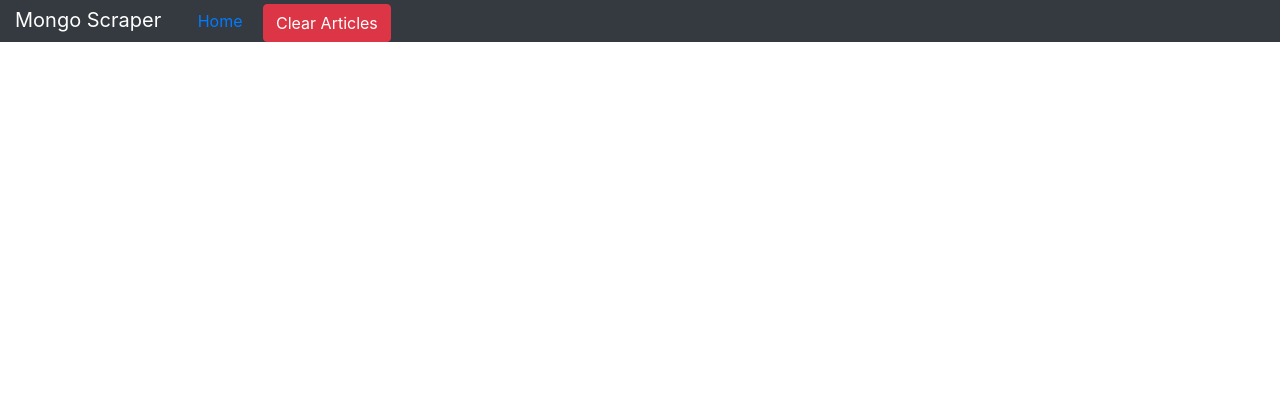
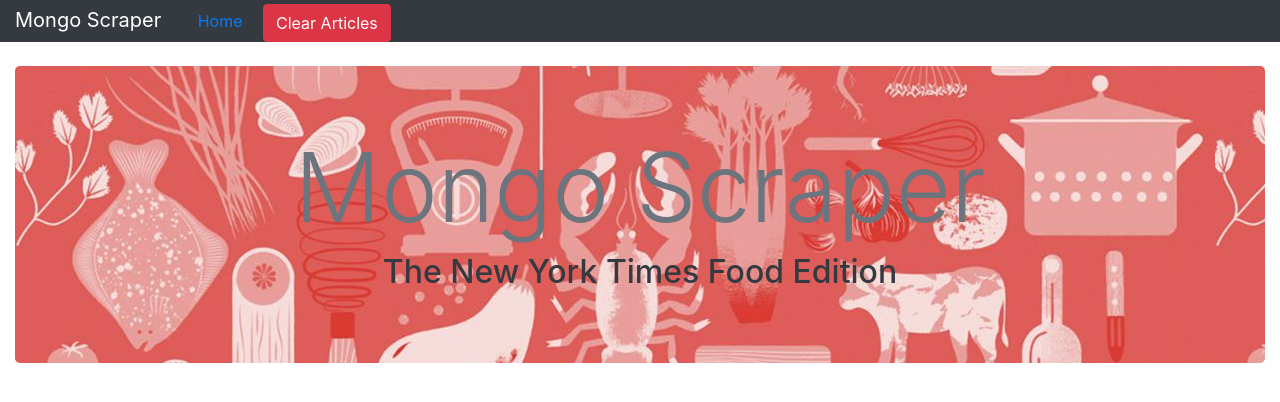
Before and after one commit to Yfatou/Scrape, a Node server app: page /saved in a window 1280 px wide. Shown: the top 402 px of the page. Run offline with Node 20, Linux system fonts and the light colour scheme; data that the repository does not hold is empty; some libraries are stand-ins or nearby versions.

Commit message:
updated saved.handlebars

```diff
--- a/controllers/routes.js
+++ b/controllers/routes.js
@@ -121,18 +121,18 @@
   // });
 
   // // Route for getting all Articles from the db
-  app.get("/articles", function(req, res) {
-    // Grab every document in the Articles collection
-    db.Article.find({})
-      .then(function(dbArticle) {
-        // If we were able to successfully find Articles, send them back to the client
-        res.json(dbArticle);
-      })
-      .catch(function(err) {
-        // If an error occurred, send it to the client
-        res.json(err);
-      });
-  });
+  // app.get("/articles", function(req, res) {
+  //   // Grab every document in the Articles collection
+  //   db.Article.find({})
+  //     .then(function(dbArticle) {
+  //       // If we were able to successfully find Articles, send them back to the client
+  //       res.json(dbArticle);
+  //     })
+  //     .catch(function(err) {
+  //       // If an error occurred, send it to the client
+  //       res.json(err);
+  //     });
+  // });
 
   // // Route for grabbing a specific Article by id, populate it with it's note
   app.get("/getNotes/:id", function(req, res) {
--- a/views/index.handlebars
+++ b/views/index.handlebars
@@ -20,7 +20,7 @@
             </div>
         </div>
     </div>
-    <div class=row>
+    <div class = row>
         <div class = "col-12">
             <div id="articles">
                 {{#each articles}}
--- a/views/saved.handlebars
+++ b/views/saved.handlebars
@@ -7,7 +7,18 @@
 </nav>
 <br>
 
-<div class="articles">
+<div class="container-fluid">
+    <div class="jumbotron text-center header">
+        <div class="overlay">
+            <div class="caption">
+                <h1 class="display-1 text-muted">Mongo Scraper</h1>
+                <h2 class="text-dark">The New York Times Food Edition</h2>
+            </div>
+        </div>
+    </div>
+    <div class = row>
+        <div class = "col-12">
+            <div id="articles">
                 {{#each articles}}
                     {{#if saved}}
                         <div class="article">
@@ -21,7 +32,9 @@
                     {{/if}}
                 {{/each}}
             </div>
-
+        </div>
+    </div>
+</div>
 
  {{!-- modal for displaying and creating notes --}}
 <div id="noteModal" class="modal fade" role="dialog">
```
Lines whose indentation alone changed are shown as unchanged.
